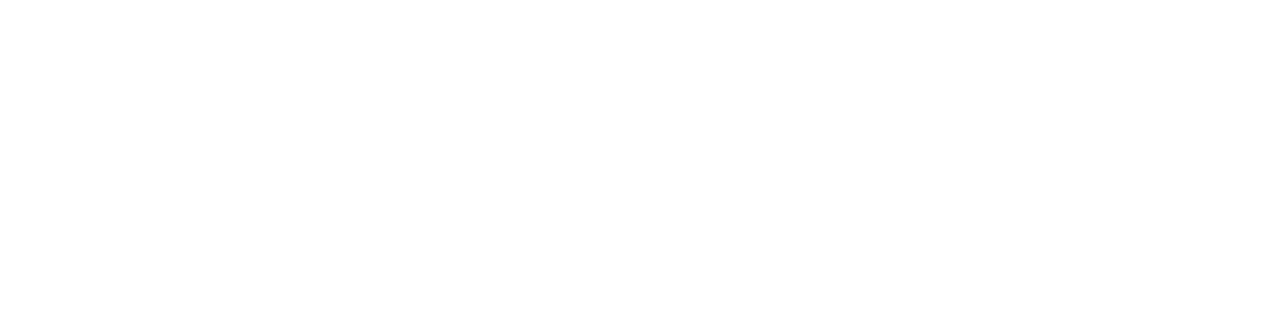
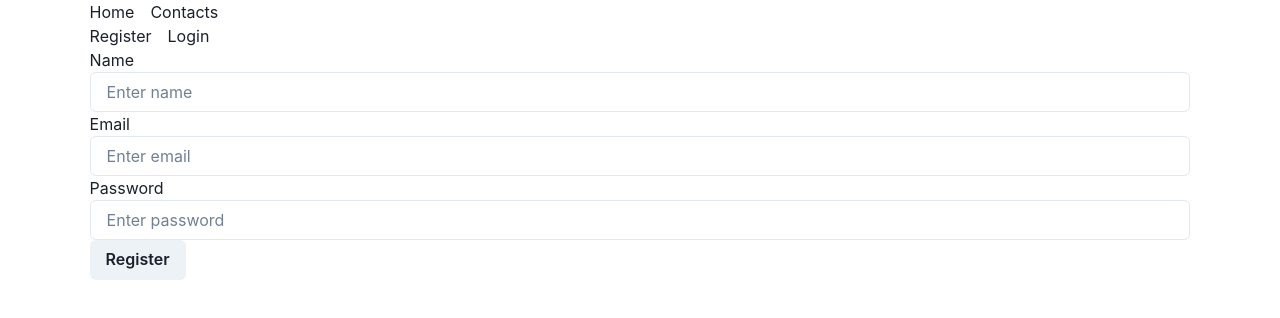
Before and after one commit to DaniilPopov0809/goit-react-hw-08-phonebook, a React (Create React App) app: page /goit-react-hw-08-phonebook/register in a window 1280 px wide. Before the commit this address had no page. Shown: the top 318 px of the page. Built offline with nearby package versions, Linux system fonts and the light colour scheme.

Commit message:
Add routes and test styles

```diff
--- a/package.json
+++ b/package.json
@@ -4,6 +4,7 @@
   "private": true,
   "homepage": "https://DaniilPopov0809.github.io/goit-react-hw-08-phonebook/",
   "dependencies": {
+    "@chakra-ui/react": "^2.6.0",
     "@emotion/react": "^11.10.6",
     "@emotion/styled": "^11.10.6",
     "@reduxjs/toolkit": "^1.9.3",
@@ -11,6 +12,7 @@
     "@testing-library/react": "^12.1.4",
     "@testing-library/user-event": "^13.5.0",
     "axios": "^1.3.5",
+    "framer-motion": "^10.12.4",
     "nanoid": "^4.0.2",
     "prop-types": "^15.8.1",
     "react": "^18.1.0",
--- a/src/components/AuthNav/AuthNav.jsx
+++ b/src/components/AuthNav/AuthNav.jsx
@@ -1,15 +1,32 @@
-import { NavLink } from 'react-router-dom';
+import { Link } from 'react-router-dom';
+import {
+  Breadcrumb,
+  BreadcrumbItem,
+  BreadcrumbLink,
+} from '@chakra-ui/react'
 
 const AuthNav = () => {
   return (
-    <ul>
-      <li>
-        <NavLink to={'/register'}>Register</NavLink>
-      </li>
-      <li>
-        <NavLink to={'/login'}>Login</NavLink>
-      </li>
-    </ul>
+    // <ul>
+    //   <li>
+    //     <NavLink to={'/register'}>Register</NavLink>
+    //   </li>
+    //   <li>
+    //     <NavLink to={'/login'}>Login</NavLink>
+    //   </li>
+    // </ul>
+    <Breadcrumb separator=''>
+    <BreadcrumbItem >
+      <BreadcrumbLink as={Link} to='/register'>
+      Register
+      </BreadcrumbLink>
+    </BreadcrumbItem>
+    <BreadcrumbItem>
+      <BreadcrumbLink as={Link} to='/login'>
+      Login
+      </BreadcrumbLink>
+    </BreadcrumbItem>
+  </Breadcrumb>
   );
 };
 
--- a/src/components/Navigation/Navigation.jsx
+++ b/src/components/Navigation/Navigation.jsx
@@ -1,17 +1,20 @@
-import { NavLink } from 'react-router-dom';
+import { Breadcrumb, BreadcrumbItem, BreadcrumbLink } from '@chakra-ui/react';
+import { Link } from 'react-router-dom';
 
 const Navigation = () => {
   return (
-    <nav>
-      <ul>
-        <li>
-          <NavLink to={'/'}>Home</NavLink>
-        </li>
-        <li>
-          <NavLink to={'/contacts'}>Contacts</NavLink>
-        </li>
-      </ul>
-    </nav>
+    <Breadcrumb separator="">
+      <BreadcrumbItem>
+        <BreadcrumbLink as={Link} to="/">
+          Home
+        </BreadcrumbLink>
+      </BreadcrumbItem>
+      <BreadcrumbItem>
+        <BreadcrumbLink as={Link} to="/contacts">
+          Contacts
+        </BreadcrumbLink>
+      </BreadcrumbItem>
+    </Breadcrumb>
   );
 };
 
--- a/src/index.js
+++ b/src/index.js
@@ -8,15 +8,18 @@ import { store, persistor  } from './redux/store';
 import { Provider } from 'react-redux';
 import { BrowserRouter } from 'react-router-dom';
 import { PersistGate } from 'redux-persist/integration/react'
+import { ChakraProvider } from '@chakra-ui/react'
 
 ReactDOM.createRoot(document.getElementById('root')).render(
   <React.StrictMode>
     <Provider store={store}>
     <PersistGate loading={null} persistor={persistor}>
-      <BrowserRouter>
+      <BrowserRouter basename="/goit-react-hw-08-phonebook">
+      <ChakraProvider>
         <ThemeProvider theme={theme}>
           <App />
         </ThemeProvider>
+        </ChakraProvider>
       </BrowserRouter>
       </PersistGate>
     </Provider>
--- a/src/pages/Login/Login.jsx
+++ b/src/pages/Login/Login.jsx
@@ -1,22 +1,22 @@
-import { useState } from "react";
-import { useDispatch } from "react-redux";
-import authOperations from "redux/auth/auth-operations";
-
+import { useState } from 'react';
+import { useDispatch } from 'react-redux';
+import authOperations from 'redux/auth/auth-operations';
+import { Input } from '@chakra-ui/react';
+import { Button } from '@chakra-ui/react'
 
 const Login = () => {
-
   const [email, setEmail] = useState('');
   const [password, setPassword] = useState('');
   const dispatch = useDispatch();
 
   const handleSubmit = event => {
     event.preventDefault();
-    dispatch(authOperations.login({email, password}));
+    dispatch(authOperations.login({ email, password }));
     reset();
-  }
+  };
 
   const handleChange = event => {
-    const {name, value} = event.currentTarget;
+    const { name, value } = event.currentTarget;
     switch (name) {
       case 'email': {
         setEmail(value);
@@ -30,38 +30,39 @@ const Login = () => {
       default:
         return;
     }
-  }
+  };
 
   const reset = () => {
     setEmail('');
     setPassword('');
-  }
+  };
 
   return (
     <form onSubmit={handleSubmit}>
-       <label>
+      <label>
         Email
-        <input
+        <Input
           type="email"
           required
           name="email"
           value={email}
+          placeholder="Enter email"
           onChange={handleChange}
         />
       </label>
       <label>
         Password
-        <input
+        <Input
           pattern="(?=.*\d)(?=.*[a-z])(?=.*[A-Z]).{6,}"
           type="password"
           name="password"
           required
-          placeholder=" "
+          placeholder="Enter password"
           value={password}
           onChange={handleChange}
         />
       </label>
-      <button type="submit">Login</button>
+      <Button type="submit">Login</Button>
     </form>
   );
 };
--- a/src/pages/Register/Register.jsx
+++ b/src/pages/Register/Register.jsx
@@ -1,6 +1,8 @@
 import { useState } from 'react';
 import { useDispatch } from 'react-redux';
 import authOperations from 'redux/auth/auth-operations';
+import { Input } from '@chakra-ui/react';
+import { Button } from '@chakra-ui/react'
 
 const Register = () => {
   const [name, setName] = useState('');
@@ -44,38 +46,40 @@ const Register = () => {
     <form onSubmit={handleSubmit}>
       <label>
         Name
-        <input
+        <Input
           type="text"
           name="name"
           value={name}
           onChange={handleChange}
           required
+          placeholder="Enter name"
         />
       </label>
       <label>
         Email
-        <input
+        <Input
           type="email"
           name="email"
           value={email}
           onChange={handleChange}
           required
+          placeholder="Enter email"
         />
       </label>
       <label>
         Password
-        <input
+        <Input
           pattern="(?=.*\d)(?=.*[a-z])(?=.*[A-Z]).{6,}"
           type="password"
           name="password"
           required
-          placeholder=" "
+          placeholder="Enter password"
           value={password}
           onChange={handleChange}
         />
       </label>
 
-      <button type="submit">Register</button>
+      <Button type="submit">Register</Button>
     </form>
   );
 };
```
Also changed, not shown: 1 other file (tests, documents, lock files or other folders).
